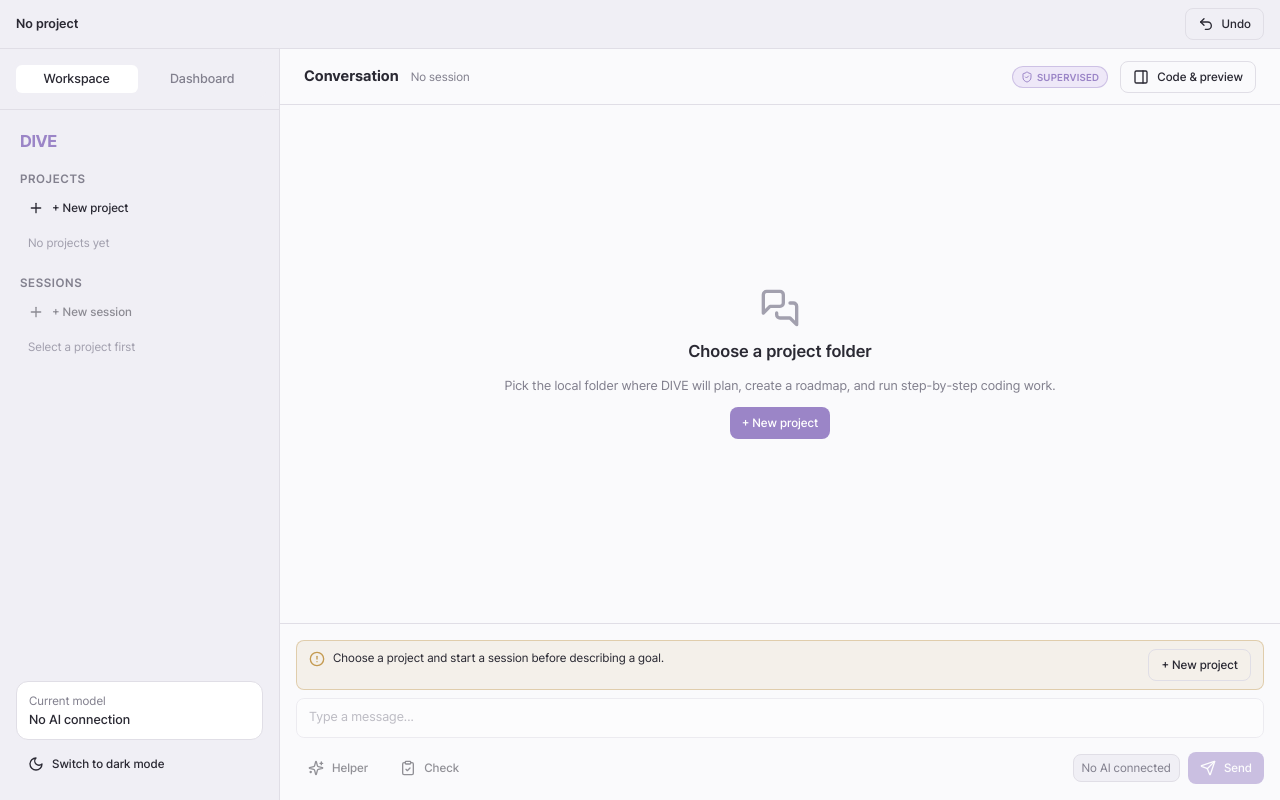
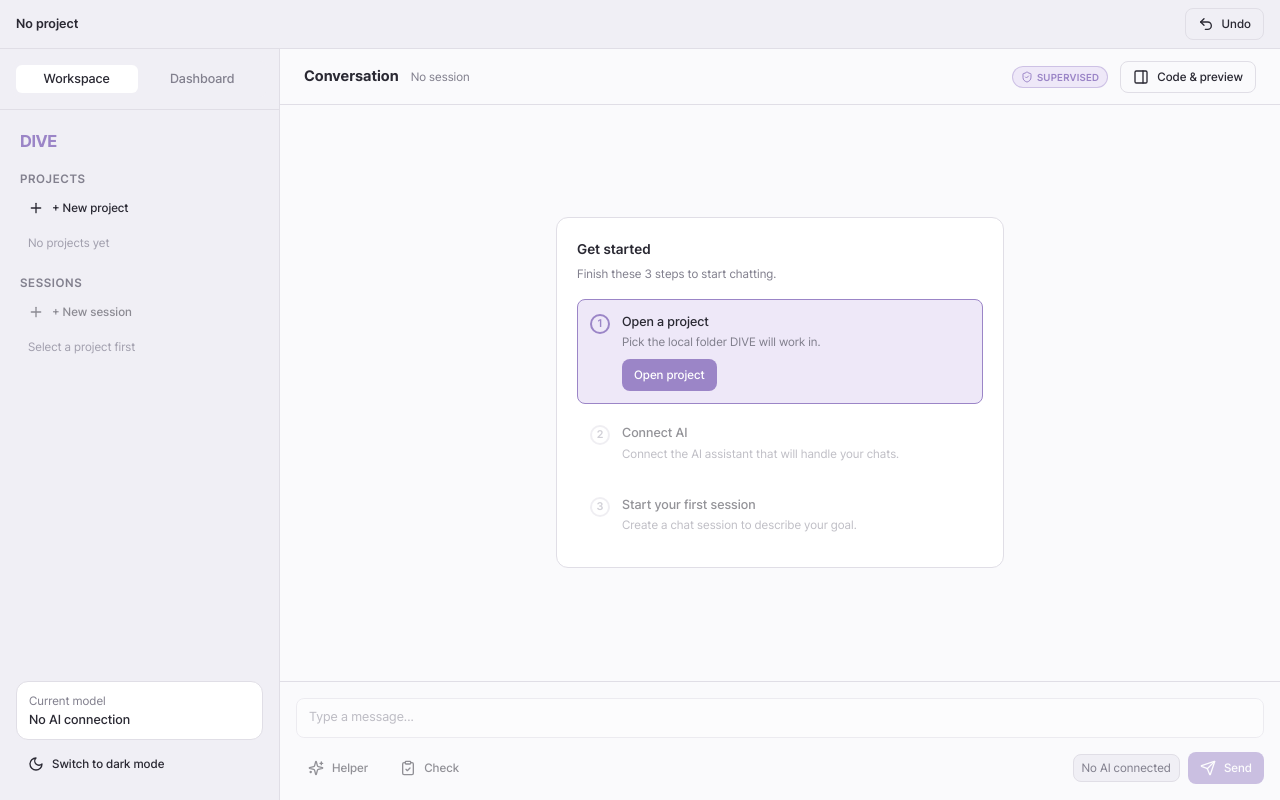
Before and after one commit to airmang/DIVE, a React (Vite) app in the folder dive/: page / in a window 1280 px wide. Both pictures are taken after a click on the button "Acknowledge and start fresh". Built offline with nearby package versions, Linux system fonts and the light colour scheme.

Commit message:
feat(get-started): render checklist in cockpit, suppress redundant gate banner
Co-Authored-By: Claude Opus 4.8 <noreply@anthropic.com>

```diff
--- a/dive/src/components/shell/ChatArea.tsx
+++ b/dive/src/components/shell/ChatArea.tsx
@@ -6,6 +6,8 @@ import { LearningHint } from "../ui/learning-hint";
 import { Skeleton } from "../ui/skeleton";
 import { ChatInput } from "../chat/ChatInput";
 import { RuntimeBadge } from "./RuntimeBadge";
+import { GetStartedChecklist } from "../product/GetStartedChecklist";
+import type { GetStartedModel } from "../product/GetStartedChecklist";
 import { MessageList } from "../chat/MessageList";
 import type { ChatMessage } from "../chat/types";
 import type { PromptContext } from "../../lib/prompt-templates";
@@ -44,6 +46,7 @@ interface ChatAreaProps {
   className?: string;
   messages?: ChatMessage[];
   messagesLoading?: boolean;
+  getStarted?: GetStartedModel | null;
   cardTitle?: string | null;
   sessionTitle?: string | null;
   cardStateLabel?: string | null;
@@ -80,6 +83,7 @@ export function ChatArea({
   className,
   messages,
   messagesLoading = false,
+  getStarted = null,
   cardTitle,
   sessionTitle,
   cardStateLabel,
@@ -191,6 +195,8 @@ export function ChatArea({
       <div className="flex-1 min-h-0 overflow-hidden">
         {planDraftApproval ? (
           planDraftApproval
+        ) : getStarted ? (
+          <GetStartedChecklist model={getStarted} />
         ) : messagesLoading && !hasConversation ? (
           <MessageHistorySkeleton label={t("chat.history_loading_aria")} />
         ) : hasConversation ? (
@@ -273,7 +279,7 @@ export function ChatArea({
             ) : null}
           </div>
         ) : null}
-        {inputBlocked ? (
+        {inputBlocked && !getStarted ? (
           <div
             className="mb-2 flex items-start gap-2 rounded-md border border-warn/40 bg-warn/10 px-3 py-2 text-xs text-warn"
             role="status"
```
